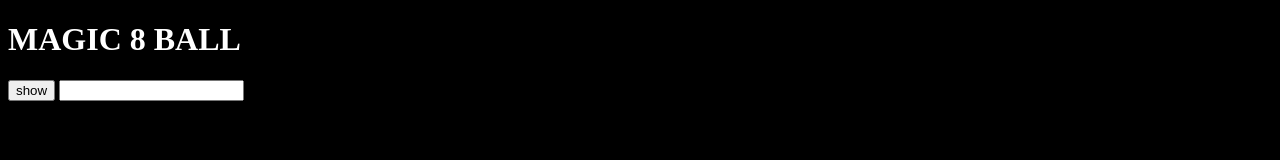
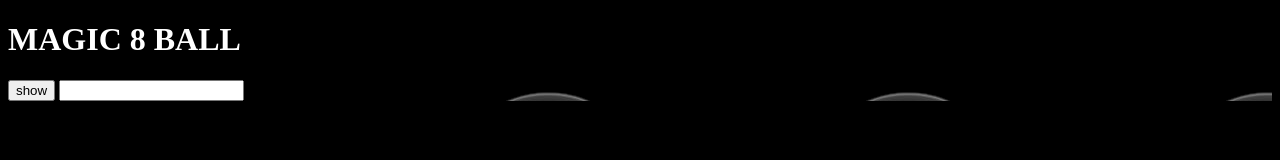
Before and after one commit to SheylaPopovich/magic-8-ball, a plain HTML site: page index.html in a window 1280 px wide. Drawn offline with Linux system fonts and the light colour scheme.

Commit message:
put background image onto style sheet for landingPic

```diff
--- a/assets/css/style.css
+++ b/assets/css/style.css
@@ -8,5 +8,5 @@ body {
 }
 
 #landingPic{
-
+    background-image: url(../images/8ball.jpg);
 }
```
